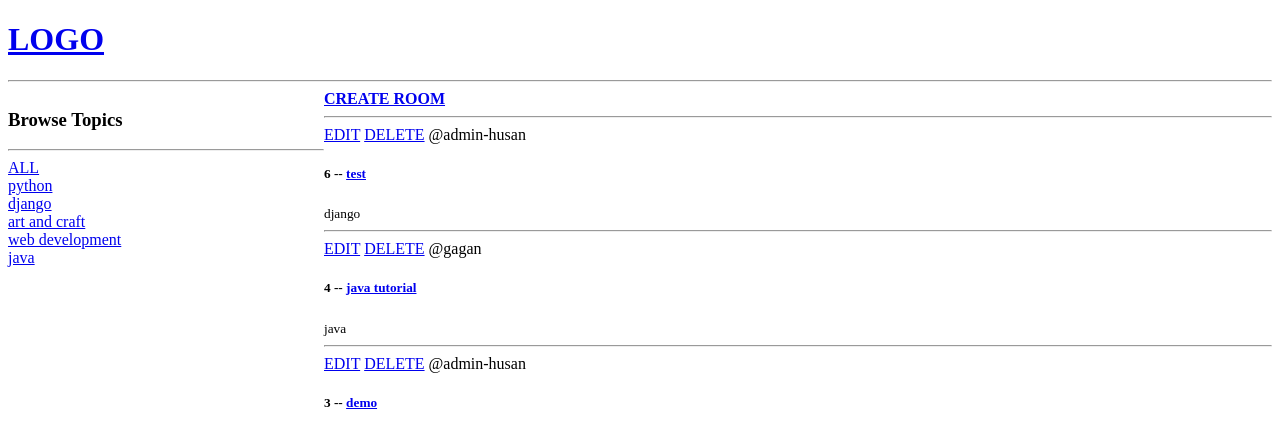
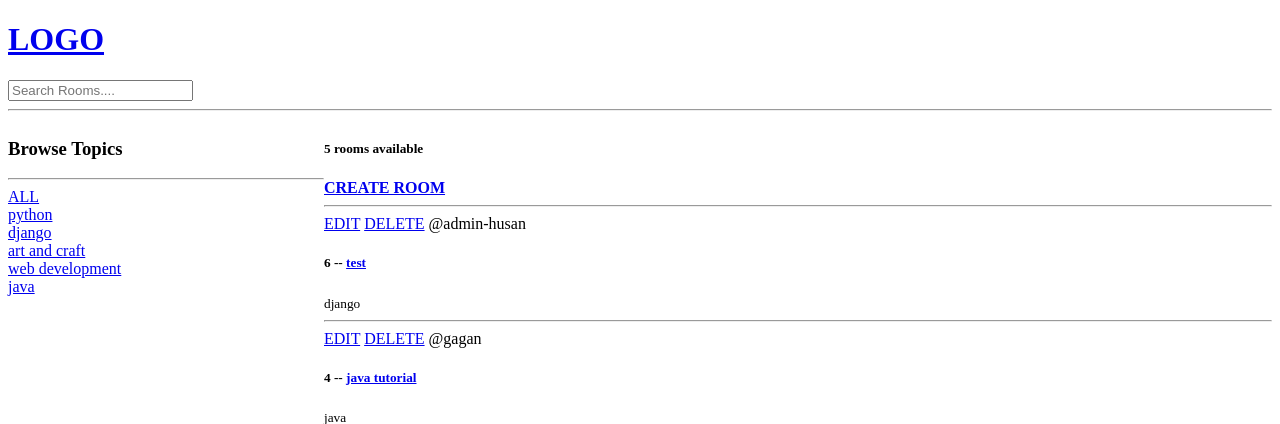
Before and after one commit to Husanbajwa/student_app, a Django app: page / in a window 1280 px wide. Shown: the top 424 px of the page. Run offline with Django 4.2, Linux system fonts and the light colour scheme; data comes from the database, SQL or seed files in the repository.

Commit message:
modify nav template

```diff
--- a/appbase/templates/appbase/home.html
+++ b/appbase/templates/appbase/home.html
@@ -7,6 +7,9 @@
         grid-template-columns: 1fr 3fr;
     }
 </style>
+
+
+
 <div class="home-container">
 
     <div class="side-bar-container">
@@ -29,6 +32,7 @@
 
 
     <div>
+        <h5>{{room_count}} rooms available</h5>
         <a href="{%url 'create-room' %}"><b>CREATE ROOM</b></a>
                 <hr>
                 <div>
--- a/appbase/templates/appbase/room.html
+++ b/appbase/templates/appbase/room.html
@@ -2,4 +2,5 @@
 
 {% block content %}
 <h1>{{room.name}}</h1>
+<h3>{{room.description}}</h3>
 {% endblock content %}
--- a/appbase/views.py
+++ b/appbase/views.py
@@ -1,19 +1,29 @@
 from django.shortcuts import render , redirect
+from django.db.models import Q
 from .models import Room, Topic
 from .forms import RoomForm
 # Create your views here.
+
+
 def home(request):
     q=request.GET.get('q') if request.GET.get('q') != None else ''
-    rooms= Room.objects.filter(topic__name__icontains=q)
+    rooms= Room.objects.filter(
+        Q(topic__name__icontains=q) |
+        Q(name__icontains=q) |
+        Q(description__icontains=q)
+        )
+
+
     topics =Topic.objects.all()
-    context = {'rooms': rooms, 'topics': topics}
+    room_count = rooms.count()
+    context = {'rooms': rooms, 'topics': topics,'room_count':room_count}
     return render(request, 'appbase/home.html', context)
-
 
 def room(request, pk):
     room = Room.objects.get(id = pk)
     context = {'room': room}
     return render(request, 'appbase/room.html',context)
+
 
 def createRoom(request):
     form=RoomForm()
@@ -24,6 +34,7 @@ def createRoom(request):
             return redirect('home')
     context={'form':form}
     return render(request, 'appbase/room_form.html',context)
+
 
 
 def updateRoom(request, pk):
@@ -37,6 +48,7 @@ def updateRoom(request, pk):
     context = {'form':form}
     return render(request, 'appbase/room_form.html',context)
 
+
 def deleteRoom(request,pk):
     room = Room.objects.get(id = pk)
     if request.method == 'POST':
--- a/templates/nav.html
+++ b/templates/nav.html
@@ -1,5 +1,8 @@
 <a href="/">
     <h1>LOGO</h1>
 </a>
+<form method="GET" action="{%url 'home'%}">
+    <input type = "text" name='q' placeholder = "Search Rooms...." />
 
+</form>
 <hr>
```
